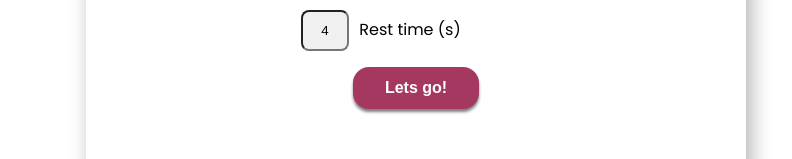
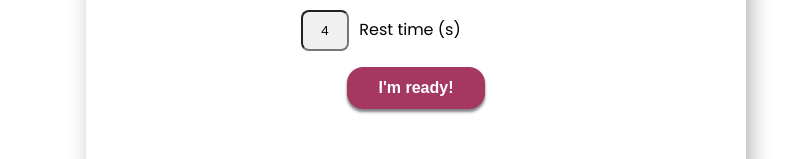
Before and after one commit to Cheroptera/circle-it-FE, a React (Create React App) app: page /set-timer in a window 1280 px wide. Shown: the part 426-585 px from the top of the page, without its empty margins (224-1016 px from the left). Built offline with nearby package versions, Linux system fonts and the light colour scheme.

Commit message:
button text changed

```diff
--- a/src/components/SetTimer.js
+++ b/src/components/SetTimer.js
@@ -77,7 +77,7 @@ export const SetTimer = () => {
           />{' '}
           Rest time (s)
         </label>
-        <StartButton buttonText="Lets go!" handleClick={handleStartWorkout} />
+        <StartButton buttonText="I'm ready!" handleClick={handleStartWorkout} />
       </FormWrapper>
       <P>{countdown > 0 ? `Workout starting in ${countdown} seconds...` : ''}</P>
     </Main>
```
